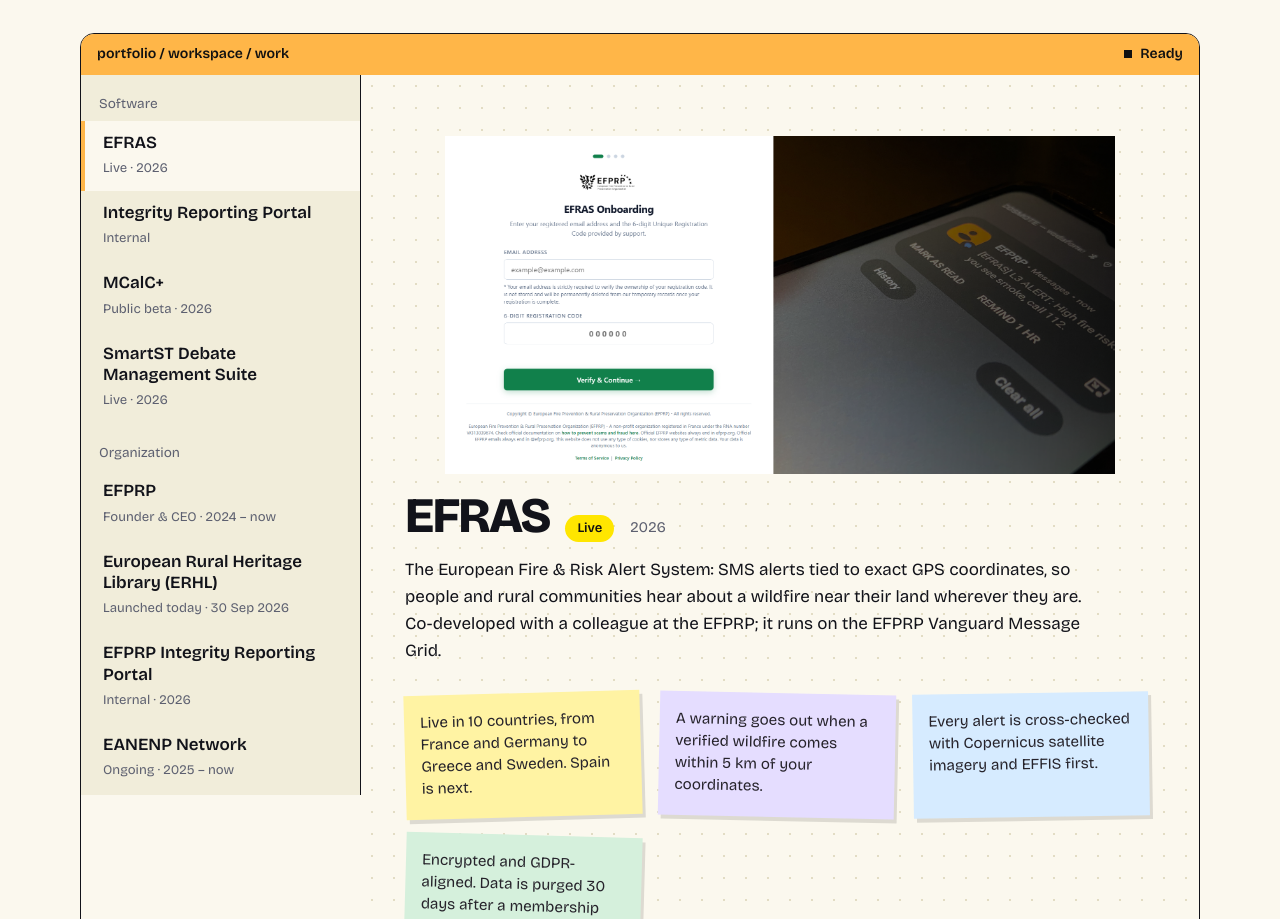
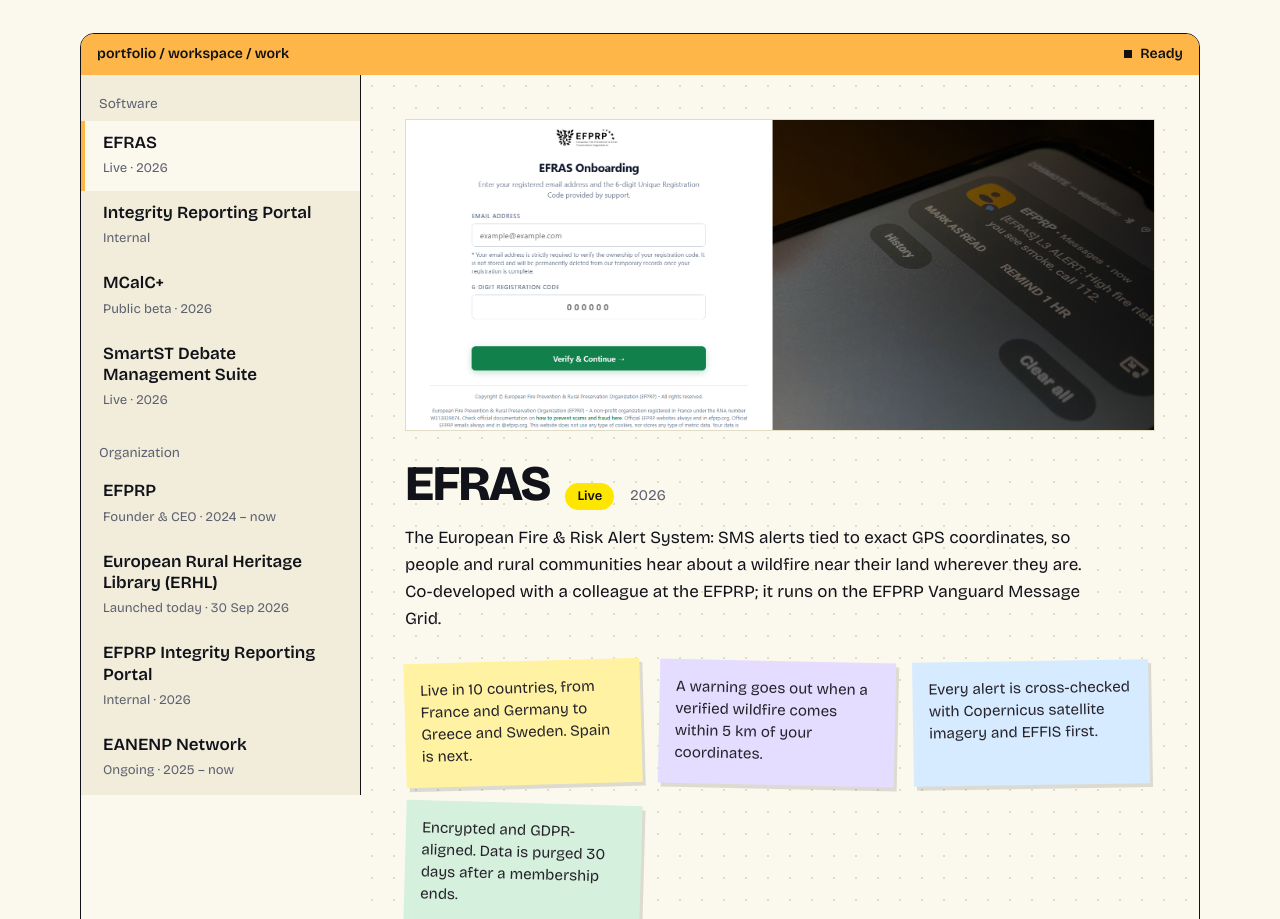
Before and after one commit to alexelzx/portfolio, a plain HTML site: page index.html in a window 1280 px wide. Shown: the part 4147-5066 px from the top of the page. Drawn offline with nearby package versions, Linux system fonts and the light colour scheme.

Commit message:
Add reveal class for fade-in animations

```diff
--- a/style.css
+++ b/style.css
@@ -34,6 +34,8 @@
 .skip:focus { left: 8px; }
 .wrap { width: min(var(--max), 100% - 48px); margin-inline: auto; }
 .block { padding-block: clamp(64px, 10vw, 120px); }
+.reveal { opacity: 0; transform: translateY(24px); transition: opacity .7s ease, transform .7s cubic-bezier(.2, .8, .2, 1); transition-delay: var(--reveal-delay, 0s); }
+.reveal.is-visible { opacity: 1; transform: none; }
 
 /* ---------- Type ---------- */
 .h2 { font-weight: 800; font-size: clamp(2.4rem, 6.5vw, 5rem); line-height: .95; letter-spacing: -.045em; margin: 0 0 24px; }
@@ -163,6 +165,8 @@
 .p-title h3 { margin: 0; font-weight: 800; font-size: clamp(1.9rem, 4vw, 3.1rem); line-height: 1; letter-spacing: -.04em; }
 .badge { font-size: .82rem; font-weight: 600; padding: 3px 12px; border-radius: 999px; background: var(--lemon); color: #111; }
 .p-year { color: var(--muted); font-size: .92rem; }
+.p-image { margin: 0 0 28px; border: 1px solid var(--line); background: var(--surface); }
+.p-image img { display: block; width: 100%; max-height: 310px; object-fit: cover; }
 .p-desc { max-width: 62ch; margin: 0 0 28px; }
 .notes { display: flex; flex-wrap: wrap; gap: 18px; margin-bottom: 28px; }
 .note { width: min(236px, 100%); padding: 16px 16px 20px; font-size: .95rem; line-height: 1.45; color: #26232b; box-shadow: 3px 4px 0 rgba(0, 0, 0, .12); }
@@ -300,5 +304,6 @@
 }
 @media (prefers-reduced-motion: reduce) {
   html { scroll-behavior: auto; }
+  .reveal { opacity: 1; transform: none; }
   *, *::before, *::after { animation: none !important; transition: none !important; }
 }
```
